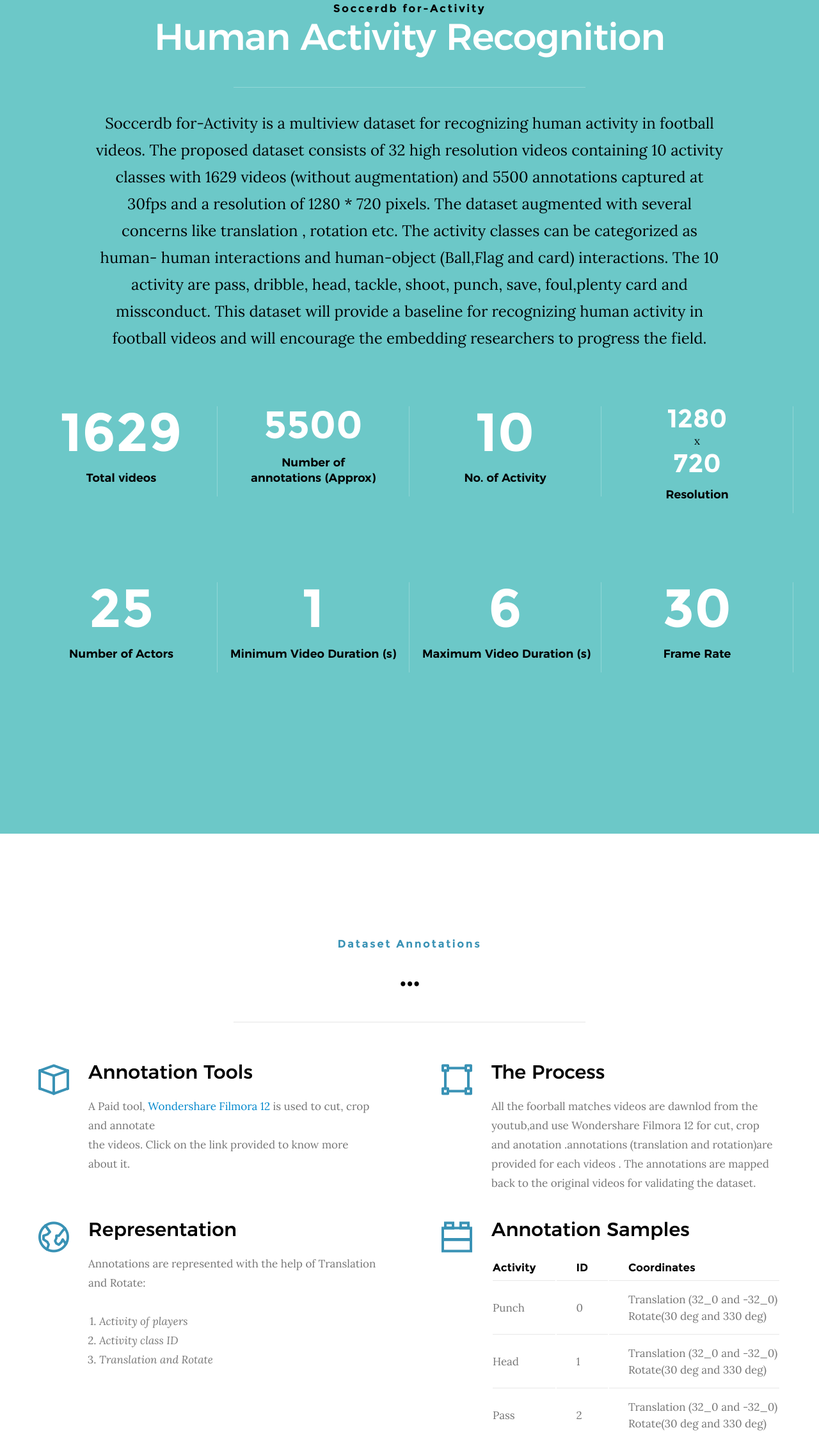
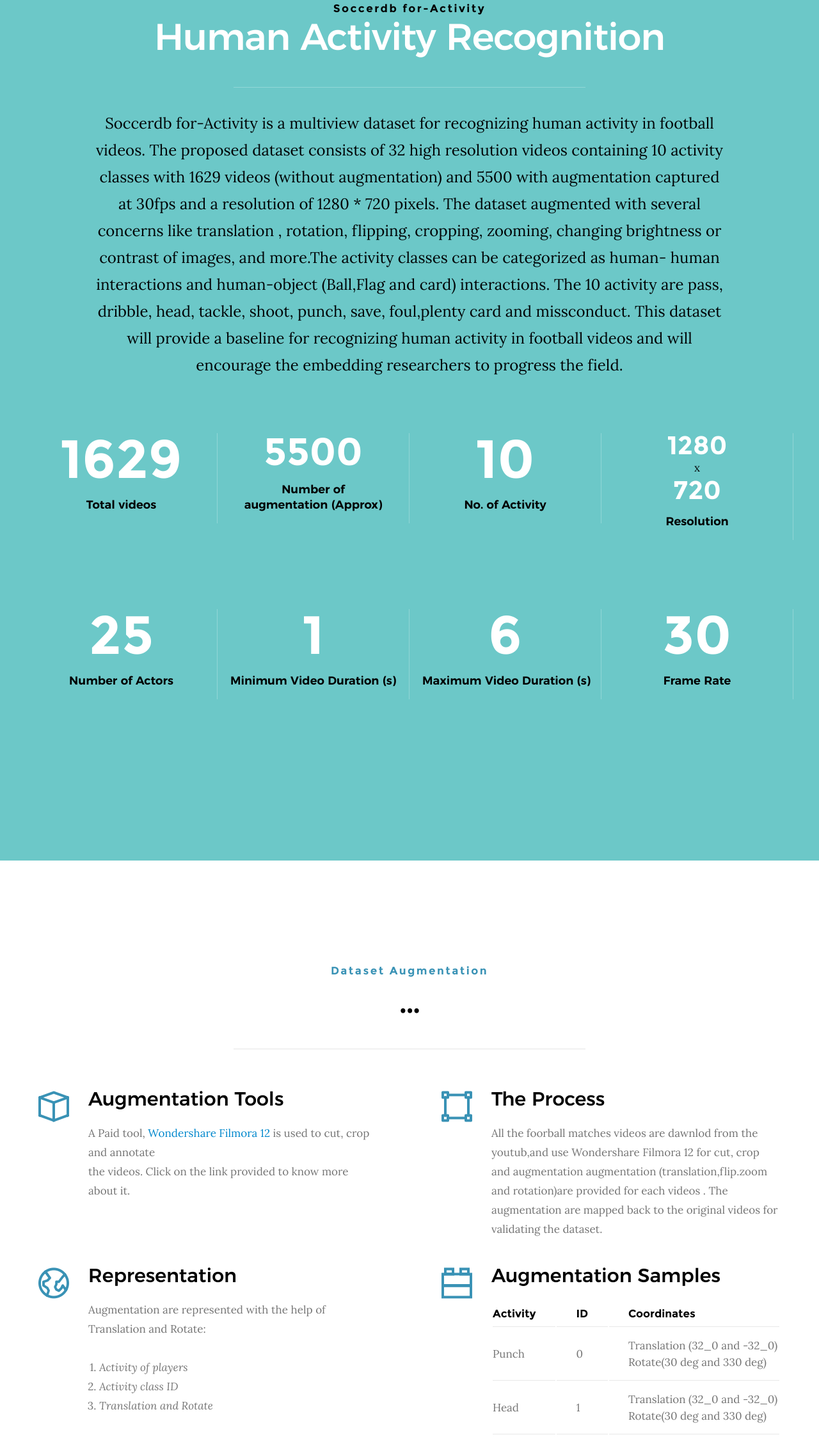
Before and after one commit to meenaboora/activity-recognition, a plain HTML site: page index.html in a window 1280 px wide. Shown: the part 978-3224 px from the top of the page at 64% size. Drawn offline with Linux system fonts and the light colour scheme; files whose address does not match are found by name.

Commit message:
Update index.html

```diff
--- a/index.html
+++ b/index.html
@@ -130,9 +130,10 @@
                     Soccerdb for-Activity is a multiview dataset for recognizing human
                     activity in football videos. The proposed dataset consists of 32 high
                     resolution videos containing 10 activity classes with 1629 videos
-                    (without augmentation) and 5500 annotations captured at
+                    (without augmentation) and 5500 with augmentation captured at
                     30fps and a resolution of 1280 * 720 pixels. The dataset augmented with
-                    several concerns like translation , rotation etc. The activity classes can
+                    several concerns like translation , rotation, flipping, cropping, zooming,
+                    changing brightness or contrast of images, and more.The activity classes can
                     be categorized as human- human interactions and
                     human-object (Ball,Flag and card) interactions. The 10 activity are pass, dribble,
                     head, tackle, shoot, punch, save, foul,plenty card and missconduct.
@@ -149,7 +150,7 @@
             </div>
             <div class="col-block stats__col ">
                 <div class="stats__count text-med">5500</div>
-                <h5>Number of <br>annotations (Approx)</h5>
+                <h5>Number of <br>augmentation (Approx)</h5>
             </div>
             <div class="col-block stats__col ">
                 <div class="stats__count">10</div>
@@ -196,7 +197,7 @@
 
         <div class="row section-header has-bottom-sep" data-aos="fade-up">
             <div class="col-full">
-                <h3 class="subhead">Dataset Annotations</h3>
+                <h3 class="subhead">Dataset Augmentation</h3>
                 <h1 class="display-2">...</h1>
             </div>
         </div> <!-- end section-header -->
@@ -208,7 +209,7 @@
                     <i class="icon-cube"></i>
                 </div>
                 <div class="service-text">
-                    <h3 class="h2">Annotation Tools</h3>
+                    <h3 class="h2">Augmentation Tools</h3>
                     <p>A Paid tool, <a href="https://filmora.wondershare.net/filmora-video-editor.html">Wondershare Filmora 12 </a> is used to cut, crop and annotate <br> the videos. Click on the
                     link provided to know more about it.
                     </p>
@@ -221,7 +222,7 @@
                 </div>
                 <div class="service-text">
                     <h3 class="h2">The Process</h3>
-                    <p>All the foorball matches videos are dawnlod from the youtub,and use Wondershare Filmora 12 for cut, crop and anotation .annotations (translation and rotation)are provided for each videos . The annotations are mapped back to the original videos for validating the dataset.
+                    <p>All the foorball matches videos are dawnlod from the youtub,and use Wondershare Filmora 12 for cut, crop and augmentation augmentation (translation,flip.zoom and rotation)are provided for each videos . The augmentation are mapped back to the original videos for validating the dataset.
                     </p>
                 </div>
             </div>
@@ -233,7 +234,7 @@
                 </div>
                 <div class="service-text">
                     <h3 class="h2">Representation</h3>
-                    <p>Annotations are represented with the help of Translation and Rotate:
+                    <p>Augmentation are represented with the help of Translation and Rotate:
                         <ol>
                             <!-- <li><i>Name</i></li> -->
                             <li><i>Activity of players</i></li>
@@ -247,7 +248,7 @@
             <div class="col-block service-item" data-aos="fade-up">
                 <div class="service-icon"><i class="icon-lego-block"></i></div>
                 <div class="service-text">
-                    <h3 class="h2">Annotation Samples</h3>
+                    <h3 class="h2">Augmentation Samples</h3>
                     <table>
                         <tr>
                             <!-- <th>Name</th> -->
```
